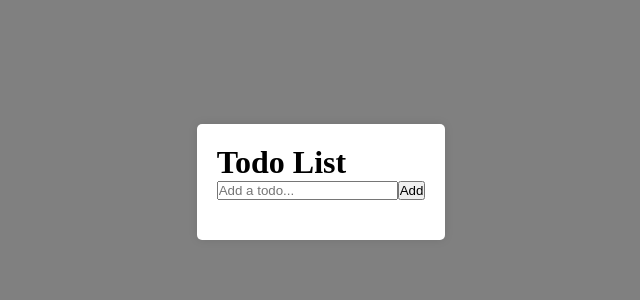
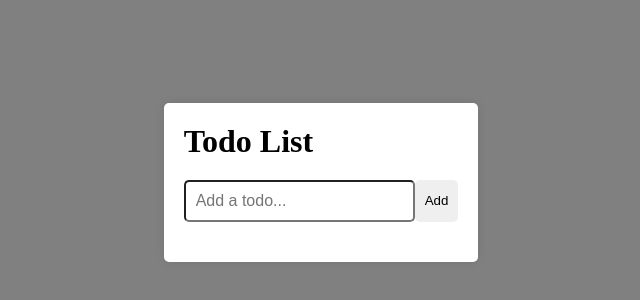
Before and after one commit to Isidorsson/lexicon-tasks, a React (Vite) app in the folder lexicon-task-react-todo-list/: page / in a window 1280 px wide. Shown: the part 218-518 px from the top of the page, without its empty margins (319-959 px from the left). Built offline with nearby package versions, Linux system fonts and the light colour scheme.

Commit message:
Add style to input

```diff
--- a/lexicon-task-react-todo-list/src/components/TodoInput.tsx
+++ b/lexicon-task-react-todo-list/src/components/TodoInput.tsx
@@ -23,9 +23,9 @@ export function TodoInput({ onAddTodo }: ITodoInputProps) {
   };
 
   return (
-    <form onSubmit={handleSubmit}>
-      <input type="text" value={text} onChange={handleChange} placeholder="Add a todo..." />
-      <button type="submit">Add</button>
+    <form className='todo-form' onSubmit={handleSubmit}>
+      <input className='todo-input' type="text" value={text} onChange={handleChange} placeholder="Add a todo..." />
+      <button className='todo-sub-btn' type="submit">Add</button>
     </form>
   );
 }
--- a/lexicon-task-react-todo-list/src/styles/TodoInput.css
+++ b/lexicon-task-react-todo-list/src/styles/TodoInput.css
@@ -0,0 +1,31 @@
+.todo-form {
+  display: flex;
+  justify-content: center;
+}
+
+.todo-input {
+  margin-top: 20px;
+  display: flex;
+  justify-content: center;
+  align-items: center;
+  width: 100%;
+  padding: 10px;
+  /* border: none; */
+  border-radius: 5px;
+  font-size: 16px;
+  transition: border-color 0.3s;
+}
+
+.todo-sub-btn {
+  margin-top: 20px;
+  padding: 10px;
+  border: none;
+  border-radius: 5px;
+  cursor: pointer;
+  transition: background-color 0.3s;
+}
+
+
+.todo-sub-btn:hover {
+  background-color: #f0f0f0;
+}
```
